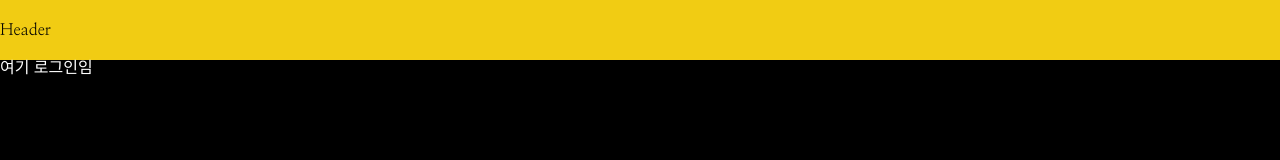
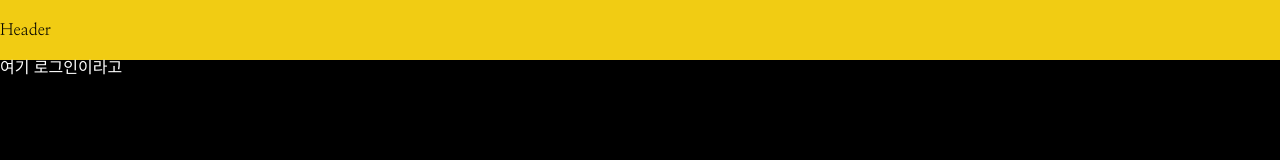
Before and after one commit to scseong/git-test, a React (Create React App) app: page /login in a window 1280 px wide. Shown: the top 160 px of the page. Built offline with nearby package versions, Linux system fonts and the light colour scheme.

Commit message:
화면 수정 (#4)

```diff
--- a/src/pages/Login.jsx
+++ b/src/pages/Login.jsx
@@ -1,5 +1,5 @@
 import React from 'react';
 
 export default function Login() {
-  return <div>여기 로그인임</div>;
+  return <div>여기 로그인이라고</div>;
 }
```
